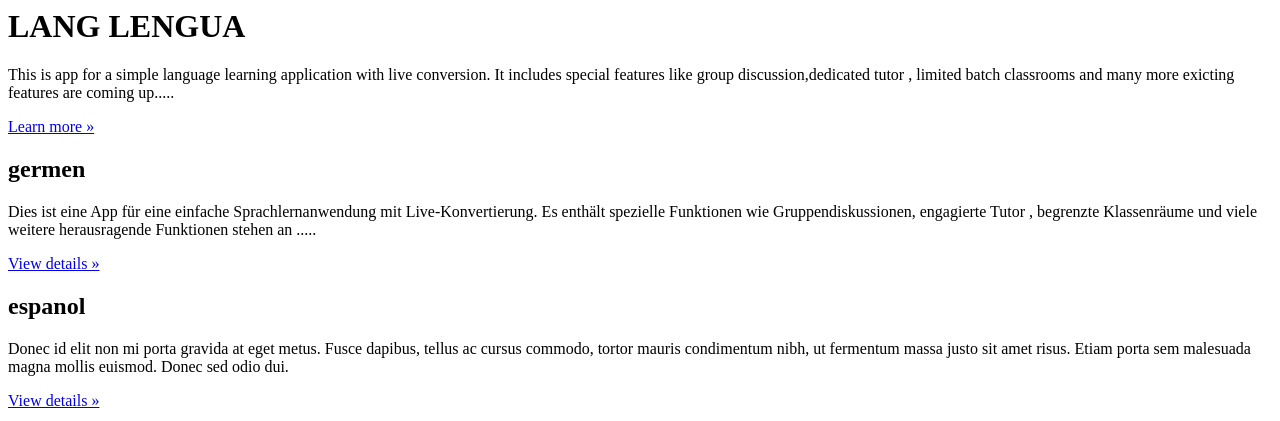
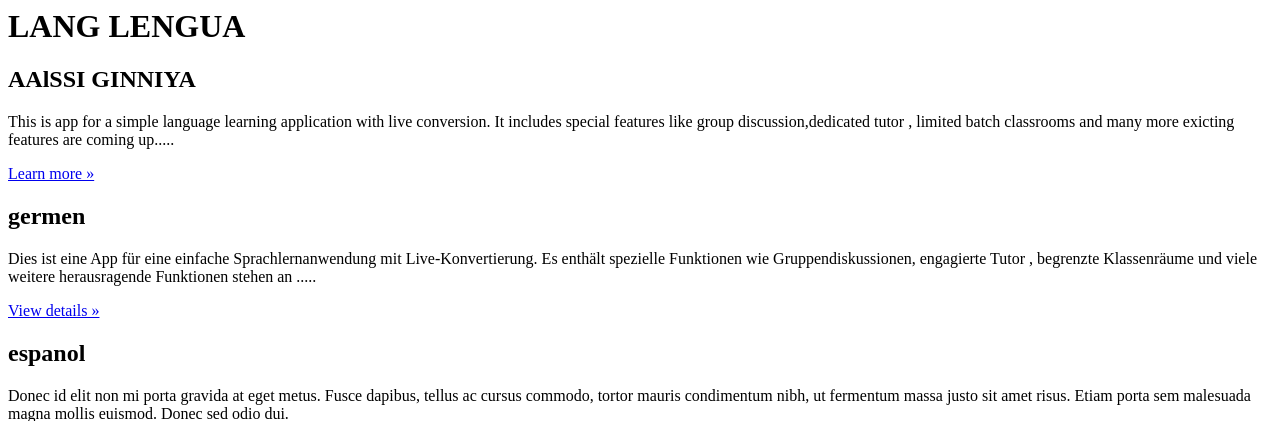
Before and after one commit to Projyots/Flask_Deployment, a Python web app: template templates/index.html in a window 1280 px wide. Shown: the top 421 px of the page. Run offline with Jinja, Linux system fonts and the light colour scheme; the template is opened without the code that fills it, so the values that code supplies are empty.

Commit message:
Update index.html

```diff
--- a/templates/index.html
+++ b/templates/index.html
@@ -5,6 +5,7 @@
     <div class="jumbotron">
         <div class="container">
             <h1 class="display-3">LANG LENGUA</h1>
+            <h2 > AAlSSI GINNIYA </h2>
             <p>This is app for a simple language learning application with live conversion. It includes special features like group discussion,dedicated tutor
             , limited batch classrooms and many more exicting features are coming up.....
             </p>
```
